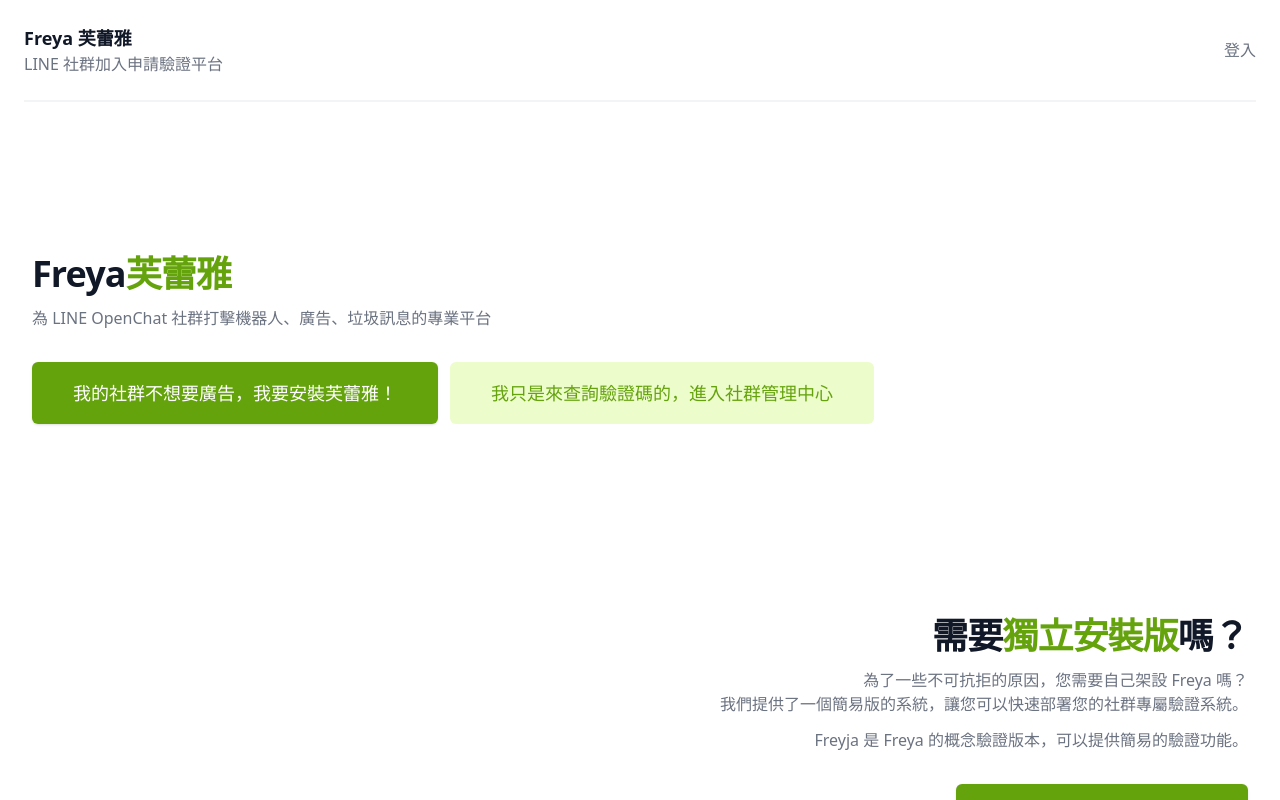
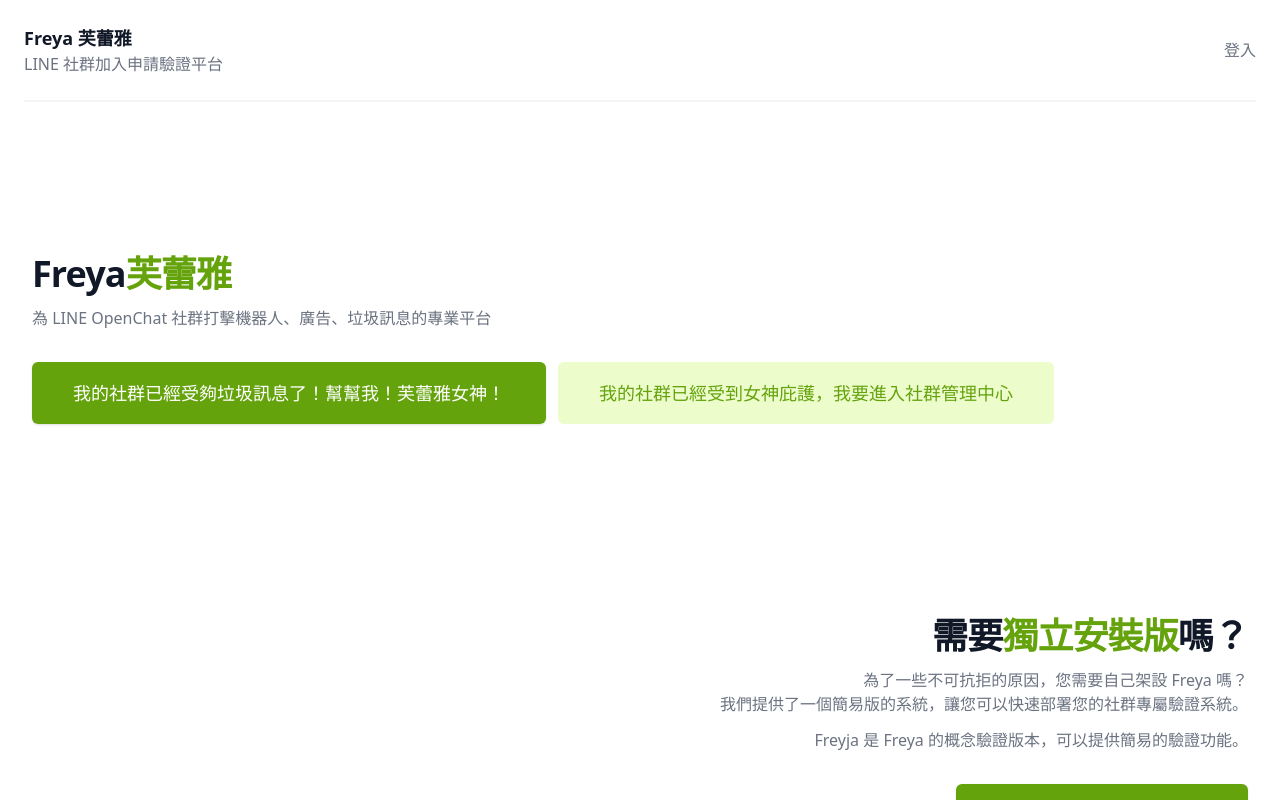
Before and after one commit to web-tech-tw/freya, a Vue app: page / in a window 1280 px wide. Shown: the top 800 px of the page. Built offline with nearby package versions, Linux system fonts and the light colour scheme.

Commit message:
fix: improve clarity and user engagement

```diff
--- a/src/views/HomeView.vue
+++ b/src/views/HomeView.vue
@@ -15,7 +15,7 @@
               class="w-full flex items-center justify-center px-8 py-3 border border-transparent text-base font-medium rounded-md text-white bg-lime-600 hover:bg-lime-600 md:py-4 md:text-lg md:px-10"
               @click="onClickRoomCreate"
             >
-              我的社群不想要廣告，我要安裝芙蕾雅！
+              我的社群已經受夠垃圾訊息了！幫幫我！芙蕾雅女神！
             </button>
           </div>
           <div class="mt-3 sm:mt-0 sm:ml-3">
@@ -23,7 +23,7 @@
               class="w-full flex items-center justify-center px-8 py-3 border border-transparent text-base font-medium rounded-md text-lime-600 bg-lime-100 hover:bg-lime-200 md:py-4 md:text-lg md:px-10"
               @click="onClickRoomManage"
             >
-              我只是來查詢驗證碼的，進入社群管理中心
+              我的社群已經受到女神庇護，我要進入社群管理中心
             </button>
           </div>
         </div>
--- a/src/views/RoomCreateView.vue
+++ b/src/views/RoomCreateView.vue
@@ -146,7 +146,7 @@
           恭喜您已經成功為
           {{ roomData.label }}
           設定 Freya 芙蕾雅，
-          擺脫惡意廣告夢魘啦！
+          擺脫垃圾夢魘啦！
         </p>
         <div class="flex justify-end mt-8">
           <button
```
